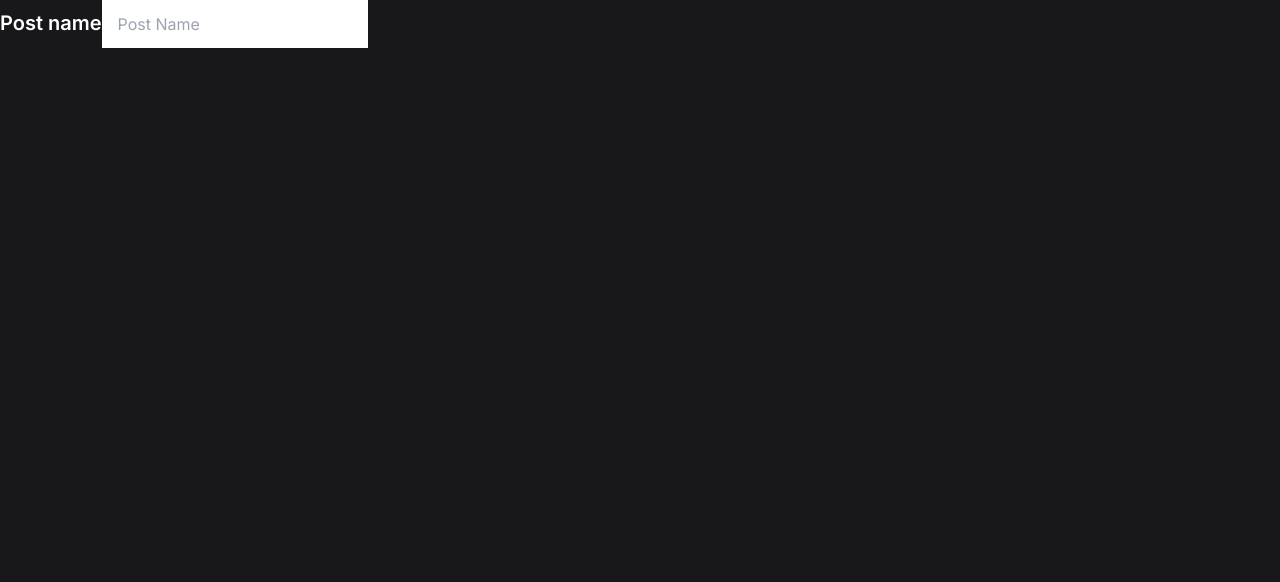
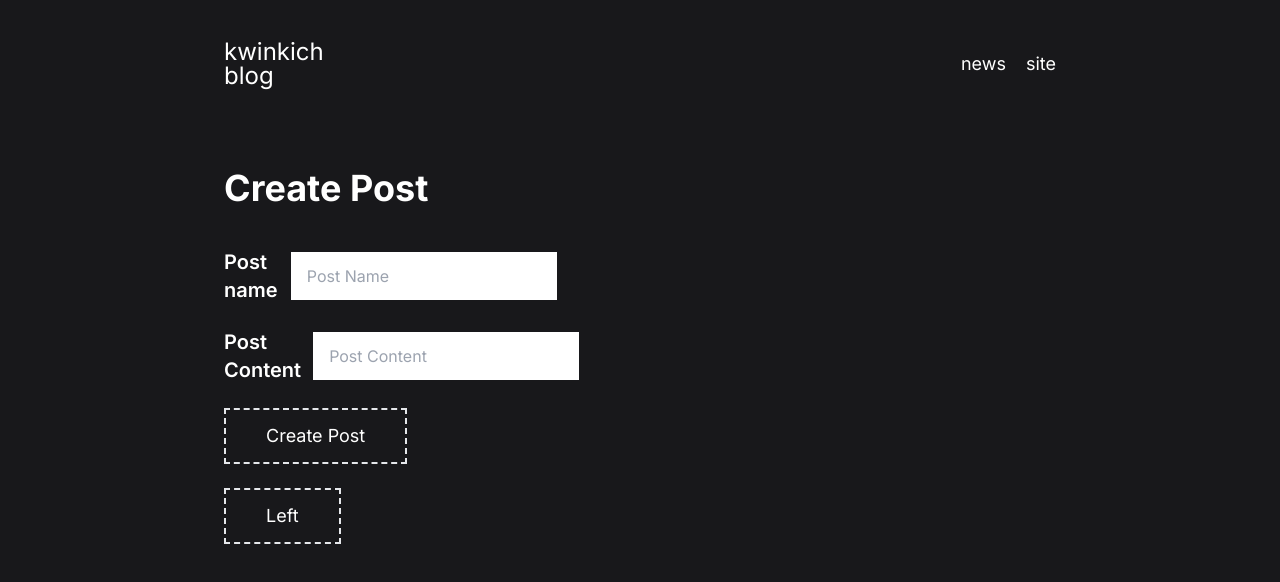
Before and after one commit to kwinkich/blog, a React (Vite) app: page /createPost in a window 1280 px wide. Shown: the top 582 px of the page. Built offline with nearby package versions, Linux system fonts and the light colour scheme.

Commit message:
added new context, components and pages

```diff
--- a/src/App.tsx
+++ b/src/App.tsx
@@ -1,24 +1,25 @@
-import React from 'react';
-import { RouterProvider, createBrowserRouter } from 'react-router-dom';
+import { Route, BrowserRouter as Router, Routes } from 'react-router-dom';
+import { NewsProvider } from './contexts/NewContext';
+import { PostProvider } from './contexts/PostContext';
+import CreateNewsPage from './pages/CreateNewsPage';
 import CreatePostPage from './pages/CreatePostPage';
 import MainPage from './pages/MainPage';
-
-const router = createBrowserRouter([
-	{
-		path: '/',
-		element: <MainPage />,
-	},
-	{
-		path: '/createPost',
-		element: <CreatePostPage />,
-	},
-]);
+import PostPage from './pages/PostPage';
 
 function App() {
 	return (
-		<React.StrictMode>
-			<RouterProvider router={router} />
-		</React.StrictMode>
+		<Router>
+			<PostProvider>
+				<NewsProvider>
+					<Routes>
+						<Route path='/' element={<MainPage />} />
+						<Route path='/createPost' element={<CreatePostPage />} />
+						<Route path='/createNews' element={<CreateNewsPage />} />
+						<Route path='/post/:id' element={<PostPage />} />
+					</Routes>
+				</NewsProvider>
+			</PostProvider>
+		</Router>
 	);
 }
 
--- a/src/components/BlogCard/BlogCard.tsx
+++ b/src/components/BlogCard/BlogCard.tsx
@@ -1,13 +1,33 @@
+import React from 'react';
+import { Link } from 'react-router-dom';
+import { Post } from '../../contexts/PostContext';
 import { Button } from '../Button/Button';
+import { Tag } from '../Tag/Tag';
 
-export const BlogCard = () => {
+interface BlogCardProps {
+	id: number;
+	data: Post;
+	postKey: string;
+}
+
+export const BlogCard: React.FC<BlogCardProps> = ({ data, postKey }) => {
 	return (
-		<div className='border-2 border-gray-100 w-[400px] hover:bg-neutral-900 duration-300 ease-in-out'>
-			<div className='flex flex-col px-10 py-8'>
-				<h3 className='text-2xl text-white font-semibold'>Blog Card</h3>
-				<p className='text-lg text-white mb-5'>Description</p>
-				<Button>Read full</Button>
+		<Link to={`/post/${data.id}`}>
+			<div
+				key={postKey}
+				className='border-2 border-gray-100 w-[400px] hover:bg-neutral-900 duration-300 ease-in-out'
+			>
+				<div className='flex flex-col px-10 py-8'>
+					<h3 className='text-2xl text-white font-semibold'>{data.name}</h3>
+					<p className='text-lg text-white mb-3'>{data.description}</p>
+					<div className='flex gap-x-2 mb-5'>
+						{Object.values(data.tags).map((tag, index) => (
+							<Tag key={index}>{tag}</Tag>
+						))}
+					</div>
+					<Button>Read full</Button>
+				</div>
 			</div>
-		</div>
+		</Link>
 	);
 };
--- a/src/components/Button/Button.tsx
+++ b/src/components/Button/Button.tsx
@@ -2,11 +2,15 @@ import { ReactNode } from 'react';
 
 interface ButtonProps {
 	children: ReactNode;
+	click?: () => void;
 }
 
-export const Button: React.FC<ButtonProps> = ({ children }) => {
+export const Button: React.FC<ButtonProps> = ({ children, click }) => {
 	return (
-		<button className='text-lg text-white border-2 border-dashed w-max px-10 py-3 hover:border-solid duration-300 ease-in-out'>
+		<button
+			onClick={click}
+			className='text-lg text-white border-2 border-dashed w-max px-10 py-3 hover:border-solid duration-300 ease-in-out'
+		>
 			{children}
 		</button>
 	);
--- a/src/components/Input/Input.tsx
+++ b/src/components/Input/Input.tsx
@@ -1,3 +1,10 @@
-export const Input = ({ ...props }) => {
-	return <input className='px-4 py-3' type='text' {...props} />;
+import React, { InputHTMLAttributes } from 'react';
+interface InputProps extends InputHTMLAttributes<HTMLInputElement> {
+	onChange?: (event: React.ChangeEvent<HTMLInputElement>) => void;
+}
+
+export const Input: React.FC<InputProps> = ({ onChange, ...props }) => {
+	return (
+		<input className='px-4 py-3' type='text' onChange={onChange} {...props} />
+	);
 };
--- /dev/null
+++ b/src/components/Tag/Tag.tsx
@@ -0,0 +1,9 @@
+import { ReactNode } from 'react';
+
+interface TagProps {
+	children: ReactNode;
+}
+
+export const Tag: React.FC<TagProps> = ({ children }) => {
+	return <div className=' px-3 py-1 bg-slate-400 rounded-full'>{children}</div>;
+};
--- /dev/null
+++ b/src/contexts/NewContext.tsx
@@ -0,0 +1,50 @@
+import React, { ReactNode, createContext, useContext, useState } from 'react';
+
+export type News = {
+	id: number;
+	name: string;
+	description: string;
+	tags: object;
+};
+
+const NewssContext = createContext<{
+	newss: News[];
+	createNews: (news: News) => void;
+	editNews: (news: News) => void;
+}>({
+	newss: [],
+	createNews: () => {},
+	editNews: () => {},
+});
+
+export const NewsProvider: React.FC<{ children: ReactNode }> = ({
+	children,
+}) => {
+	const [newss, setNewss] = useState<News[]>([]);
+
+	const createNews = (news: News) => {
+		setNewss((prevNews) => [...prevNews, news]);
+	};
+
+	const editNews = (editedNews: News) => {
+		setNewss((prevNews) =>
+			prevNews.map((news) =>
+				news.id === editedNews.id ? { ...news, ...editedNews } : news
+			)
+		);
+	};
+
+	return (
+		<NewssContext.Provider
+			value={{
+				newss,
+				createNews,
+				editNews,
+			}}
+		>
+			{children}
+		</NewssContext.Provider>
+	);
+};
+
+export const useNews = () => useContext(NewssContext);
--- /dev/null
+++ b/src/contexts/PostContext.tsx
@@ -0,0 +1,50 @@
+import React, { ReactNode, createContext, useContext, useState } from 'react';
+
+export type Post = {
+	id: number;
+	name: string;
+	description: string;
+	tags: object;
+};
+
+const PostsContext = createContext<{
+	posts: Post[];
+	createPost: (post: Post) => void;
+	editPost: (post: Post) => void;
+}>({
+	posts: [],
+	createPost: () => {},
+	editPost: () => {},
+});
+
+export const PostProvider: React.FC<{ children: ReactNode }> = ({
+	children,
+}) => {
+	const [posts, setPosts] = useState<Post[]>([]);
+
+	const createPost = (post: Post) => {
+		setPosts((prevPost) => [...prevPost, post]);
+	};
+
+	const editPost = (editedPost: Post) => {
+		setPosts((prevPost) =>
+			prevPost.map((post) =>
+				post.id === editedPost.id ? { ...post, ...editedPost } : post
+			)
+		);
+	};
+
+	return (
+		<PostsContext.Provider
+			value={{
+				posts,
+				createPost,
+				editPost,
+			}}
+		>
+			{children}
+		</PostsContext.Provider>
+	);
+};
+
+export const usePost = () => useContext(PostsContext);
--- /dev/null
+++ b/src/pages/CreateNewsPage.tsx
@@ -0,0 +1,26 @@
+import { Button } from '../components/Button/Button';
+import { Header } from '../components/Header/Header';
+import { Input } from '../components/Input/Input';
+import { Label } from '../components/Label/Label';
+
+export default function CreateNewsPage() {
+	return (
+		<section className='container mx-auto max-w-[65%]'>
+			<Header />
+			<div>
+				<h1 className='text-4xl text-white font-bold mb-10'>Create New</h1>
+				<div className='flex flex-col gap-y-6 max-w-[40%]'>
+					<div className='flex items-center gap-x-3 justify-between'>
+						<Label labelContent='New name' />
+						<Input placeholder='New Name' />
+					</div>
+					<div className='flex items-center gap-x-3 justify-between'>
+						<Label labelContent='New Content' />
+						<Input placeholder='New Content' />
+					</div>
+					<Button>Create New</Button>
+				</div>
+			</div>
+		</section>
+	);
+}
--- a/src/pages/CreatePostPage.tsx
+++ b/src/pages/CreatePostPage.tsx
@@ -1,11 +1,57 @@
+import { useEffect, useState } from 'react';
+import { Link } from 'react-router-dom';
+import { Button } from '../components/Button/Button';
+import { Header } from '../components/Header/Header';
 import { Input } from '../components/Input/Input';
 import { Label } from '../components/Label/Label';
+import { usePost } from '../contexts/PostContext';
 
 export default function CreatePostPage() {
+	const [postName, setPostName] = useState<string>('');
+	const [postDescription, setPostDescription] = useState<string>('');
+	const { posts, createPost } = usePost();
+
+	const handleCreatePost = () => {
+		const newPost = {
+			name: postName,
+			description: postDescription,
+			id: posts.length + 1,
+			tags: ['der', 'cmer'],
+		};
+		createPost(newPost);
+		console.log(posts);
+	};
+
+	useEffect(() => {
+		console.log(posts);
+	}, [posts]);
+
 	return (
-		<section>
-			<Label labelContent='Post name' />
-			<Input placeholder='Post Name' />
+		<section className='container mx-auto max-w-[65%]'>
+			<Header />
+			<div>
+				<h1 className='text-4xl text-white font-bold mb-10'>Create Post</h1>
+				<div className='flex flex-col gap-y-6 max-w-[40%]'>
+					<div className='flex items-center gap-x-3 justify-between'>
+						<Label labelContent='Post name' />
+						<Input
+							placeholder='Post Name'
+							onChange={(e) => setPostName(e.target.value)}
+						/>
+					</div>
+					<div className='flex items-center gap-x-3 justify-between'>
+						<Label labelContent='Post Content' />
+						<Input
+							placeholder='Post Content'
+							onChange={(e) => setPostDescription(e.target.value)}
+						/>
+					</div>
+					<Button click={handleCreatePost}>Create Post</Button>
+					<Link to={`/`}>
+						<Button>Left</Button>
+					</Link>
+				</div>
+			</div>
 		</section>
 	);
 }
--- a/src/pages/MainPage.tsx
+++ b/src/pages/MainPage.tsx
@@ -1,22 +1,27 @@
 import { BlogCard } from '../components/BlogCard/BlogCard';
 import { Header } from '../components/Header/Header';
 import { LastUpdates } from '../components/LastUpdates/LastUpdates';
+import { usePost } from '../contexts/PostContext';
 
 export default function MainPage() {
+	const { posts } = usePost();
+
 	return (
 		<main className='container mx-auto max-w-[65%]'>
 			<Header />
 			<div className='flex justify-between'>
 				<div>
 					<h1 className='text-4xl text-white font-bold mb-10'>Articles</h1>
-					<div className='max-w-max grid lg:grid-cols-1 xl:grid-cols-2 2xl:grid-cols-2 gap-x-16 gap-y-16'>
-						<BlogCard />
-						<BlogCard />
-						<BlogCard />
-						<BlogCard />
-						<BlogCard />
-						<BlogCard />
-					</div>
+
+					{posts.length === 0 ? (
+						<p>Empty</p>
+					) : (
+						<div className='max-w-max grid lg:grid-cols-1 xl:grid-cols-2 2xl:grid-cols-2 gap-x-16 gap-y-16'>
+							{posts.map((post) => (
+								<BlogCard id={post.id} postKey={post.name} data={post} />
+							))}
+						</div>
+					)}
 				</div>
 				<LastUpdates />
 			</div>
--- /dev/null
+++ b/src/pages/PostPage.tsx
@@ -0,0 +1,27 @@
+import { Link, useParams } from 'react-router-dom';
+import { Header } from '../components/Header/Header';
+import { usePost } from '../contexts/PostContext';
+
+export default function PostPage() {
+	const { id } = useParams();
+	const { posts } = usePost();
+
+	const post = id
+		? posts.find((post) => post.id === parseInt(id, 10))
+		: undefined;
+
+	return (
+		<section className='container mx-auto max-w-[65%]'>
+			<Header />
+			<div>
+				<Link to={`/`}>
+					<p className='text-lg text-gray-200 mb-5'> back</p>
+				</Link>
+				<h1 className='text-4xl text-white font-bold mb-10'>{post?.name}</h1>
+				<div>
+					<p className='text-xl text-white'>{post?.description}</p>
+				</div>
+			</div>
+		</section>
+	);
+}
```
